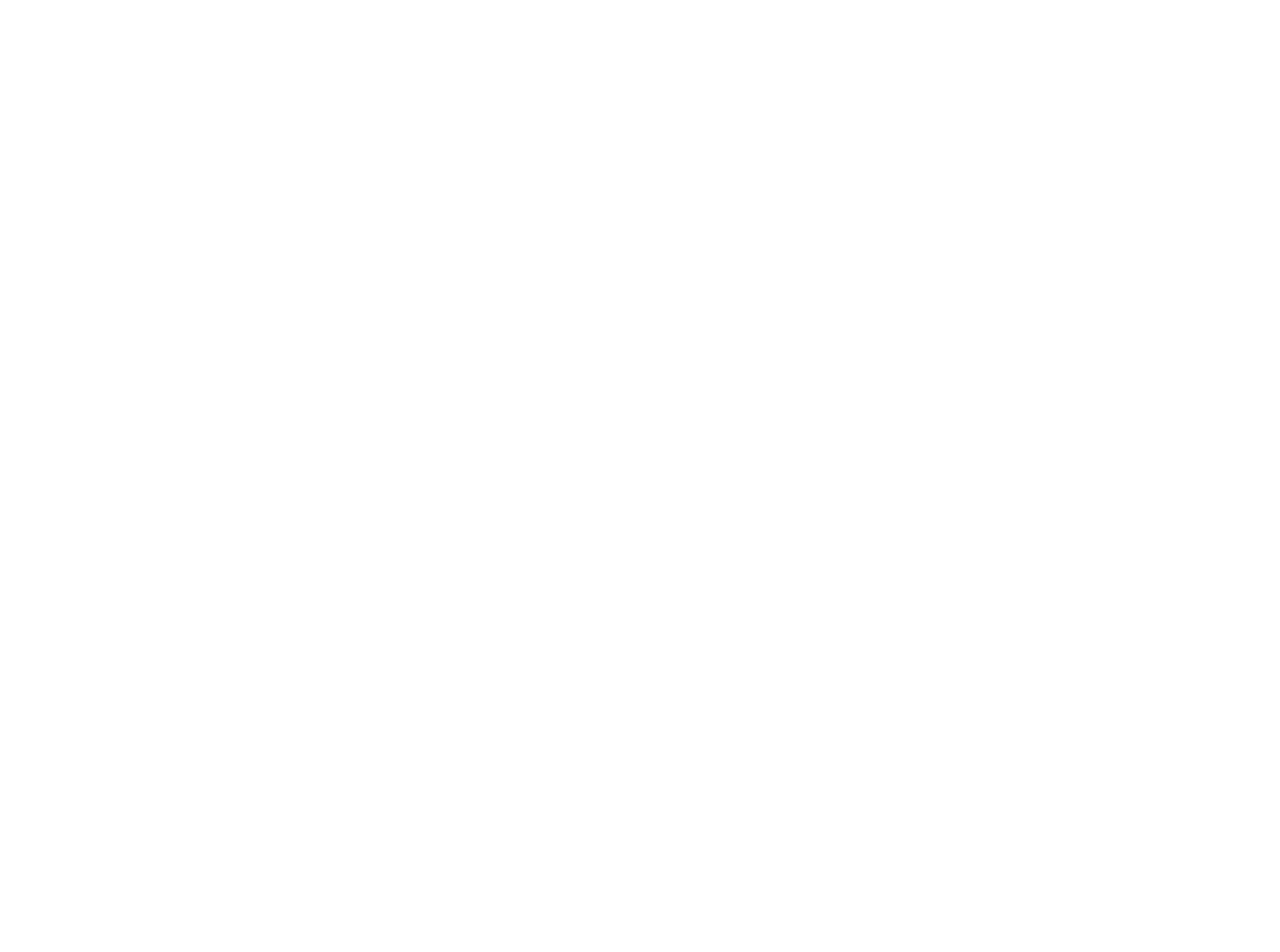
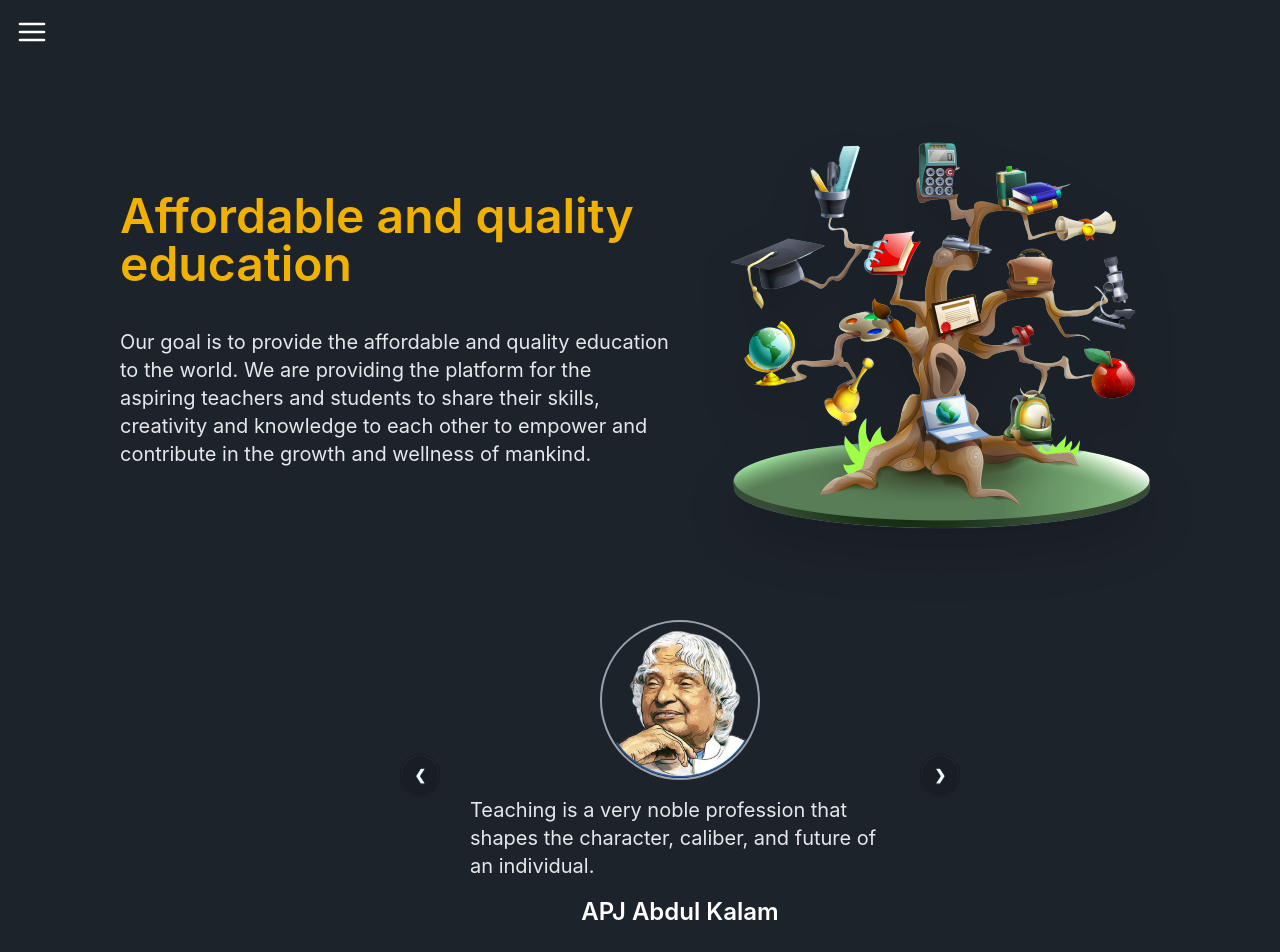
Before and after one commit to ravikumar892600/Learning-Management-System, a React (Vite) app in the folder LMS-Frontend/: page /about in a window 1280 px wide. Before the commit this address had no page. Shown: the top 952 px of the page. Before the commit the page ends 800 px from the top, so only its background shows below. Built offline with nearby package versions, Linux system fonts and the light colour scheme.

Commit message:
Added about us page and fixed sidebar login signup button

```diff
--- a/LMS-Frontend/src/App.jsx
+++ b/LMS-Frontend/src/App.jsx
@@ -1,13 +1,15 @@
 import "./App.css";
 
 import { Route, Routes } from "react-router-dom";
+import AboutUs from "./Pages/AboutUs";
 import HomePage from "./Pages/HomePage";
 
 function App() {
   return (
     <div data-theme="dark">
       <Routes>
-        <Route path="/" element={<HomePage />}></Route>
+        <Route path="/" element={<HomePage />} />
+        <Route path="/about" element={<AboutUs />} />
       </Routes>
     </div>
   );
--- a/LMS-Frontend/src/Layouts/HomeLayout.jsx
+++ b/LMS-Frontend/src/Layouts/HomeLayout.jsx
@@ -51,7 +51,7 @@
         </div>
         <div className="drawer-side w-0">
           <label htmlFor="my-drawer" className="drawer-overlay"></label>
-          <ul className="menu p-4 w-48 sm:w-80 bg-base-200 text-base-content relative">
+          <ul className="menu p-4 w-48 h-[100%] sm:w-80 bg-base-200 text-base-content relative">
             <li className="w-fit absolute right-2 z-50">
               <button onClick={hideDrawer}>
                 <AiFillCloseCircle size={24} />
--- /dev/null
+++ b/LMS-Frontend/src/Pages/AboutUs.jsx
@@ -0,0 +1,83 @@
+import aboutMainPage from '../assets/Images/aboutMainImage.png';
+import apj from "../assets/Images/apj.png";
+import billGates from "../assets/Images/billGates.png";
+import nelsonMandela from "../assets/Images/nelsonMandela.png";
+import steveJobs from "../assets/Images/steveJobs.png";
+import HomeLayout from "../layouts/HomeLayout";
+
+function AboutUs() {
+    return (
+        <HomeLayout>
+            <div className="flex flex-col text-white pl-20 pt-20">
+                <div className="flex items-center gap-5 mx-10">
+                    <section className="w-1/2 space-y-10">
+                        <h1 className="text-5xl text-yellow-500 font-semibold">
+                            Affordable and quality education
+                        </h1>
+                        <p className="text-xl text-gray-200">
+                            Our goal is to provide the affordable and quality education to the world.
+                            We are providing the platform for the aspiring teachers and students to share
+                            their skills, creativity and knowledge to each other to empower and contribute
+                            in the growth and wellness of mankind.
+                        </p>
+                    </section>
+                    <div className="w-1/2">
+                        <img
+                            src={aboutMainPage}
+                            className='drop-shadow-2xl'
+                            alt="about main page"
+                        />
+                    </div>
+                </div>
+                <div className="carousel w-1/2 my-10 mx-auto">
+                    <div id="slide1" className="carousel-item relative w-full">
+                        <div className='flex flex-col items-center justify-center gap-4 px-[15%]'>
+                            <img src={apj} className="w-40 rounded-full border-2 border-gray-400" />
+                            <p className='text-xl text-gray-200'>Teaching is a very noble profession that shapes the character, caliber, and future of an individual.</p>
+                            <h3 className='text-2xl font-semibold'>APJ Abdul Kalam</h3>
+                            <div className="absolute flex justify-between transform -translate-y-1/2 left-5 right-5 top-1/2">
+                                <a href="#slide4" className="btn btn-circle">❮</a>
+                                <a href="#slide2" className="btn btn-circle">❯</a>
+                            </div>
+                        </div>
+                    </div>
+                    <div id="slide2" className="carousel-item relative w-full">
+                         <div className='flex flex-col items-center justify-center gap-4 px-[15%]'>
+                            <img src={steveJobs} className="w-40 rounded-full border-2 border-gray-400" />
+                            <p className='text-xl text-gray-200'>We dont get a chance to do that many things, and every one should be really excellent.</p>
+                            <h3 className='text-2xl font-semibold'>Steve Jobs</h3>
+                            <div className="absolute flex justify-between transform -translate-y-1/2 left-5 right-5 top-1/2">
+                                <a href="#slide1" className="btn btn-circle">❮</a>
+                                <a href="#slide3" className="btn btn-circle">❯</a>
+                            </div>
+                        </div>
+                    </div>
+                    <div id="slide3" className="carousel-item relative w-full">
+                        <div className='flex flex-col items-center justify-center gap-4 px-[15%]'>
+                            <img src={billGates} className="w-40 rounded-full border-2 border-gray-400" />
+                            <p className='text-xl text-gray-200'>Success is a lousy teacher. It seduces smart people into thinking they can’t lose.</p>
+                            <h3 className='text-2xl font-semibold'>Bill Gates</h3>
+                            <div className="absolute flex justify-between transform -translate-y-1/2 left-5 right-5 top-1/2">
+                                <a href="#slide2" className="btn btn-circle">❮</a>
+                                <a href="#slide4" className="btn btn-circle">❯</a>
+                            </div>
+                        </div>
+                    </div>
+                    <div id="slide4" className="carousel-item relative w-full">
+                        <div className='flex flex-col items-center justify-center gap-4 px-[15%]'>
+                            <img src={nelsonMandela} className="w-40 rounded-full border-2 border-gray-400" />
+                            <p className='text-xl text-gray-200'>Education is the most powerful tool you can use to change the world.</p>
+                            <h3 className='text-2xl font-semibold'>Nelson Mandela</h3>
+                            <div className="absolute flex justify-between transform -translate-y-1/2 left-5 right-5 top-1/2">
+                                <a href="#slide3" className="btn btn-circle">❮</a>
+                                <a href="#slide1" className="btn btn-circle">❯</a>
+                            </div>
+                        </div>
+                    </div>
+                </div>
+            </div>
+        </HomeLayout>
+    );
+}
+
+export default AboutUs;
```
